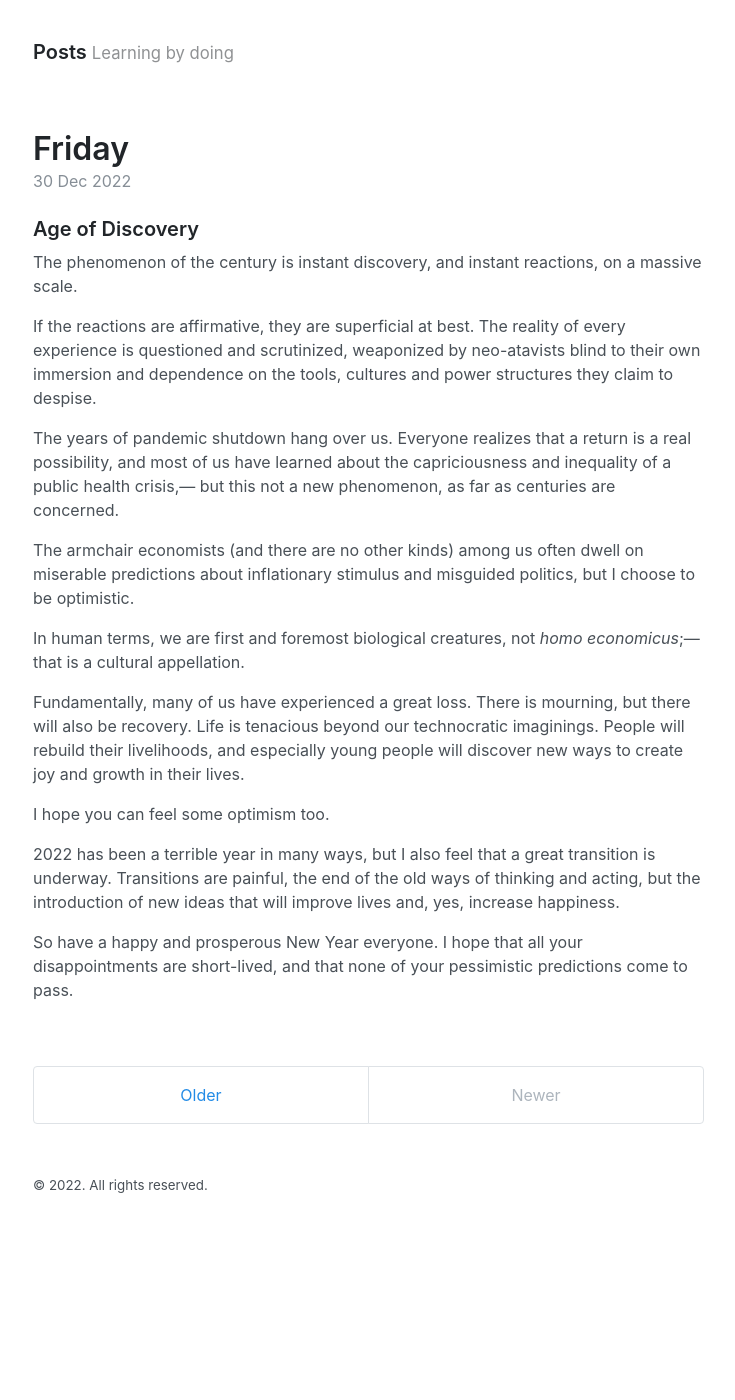
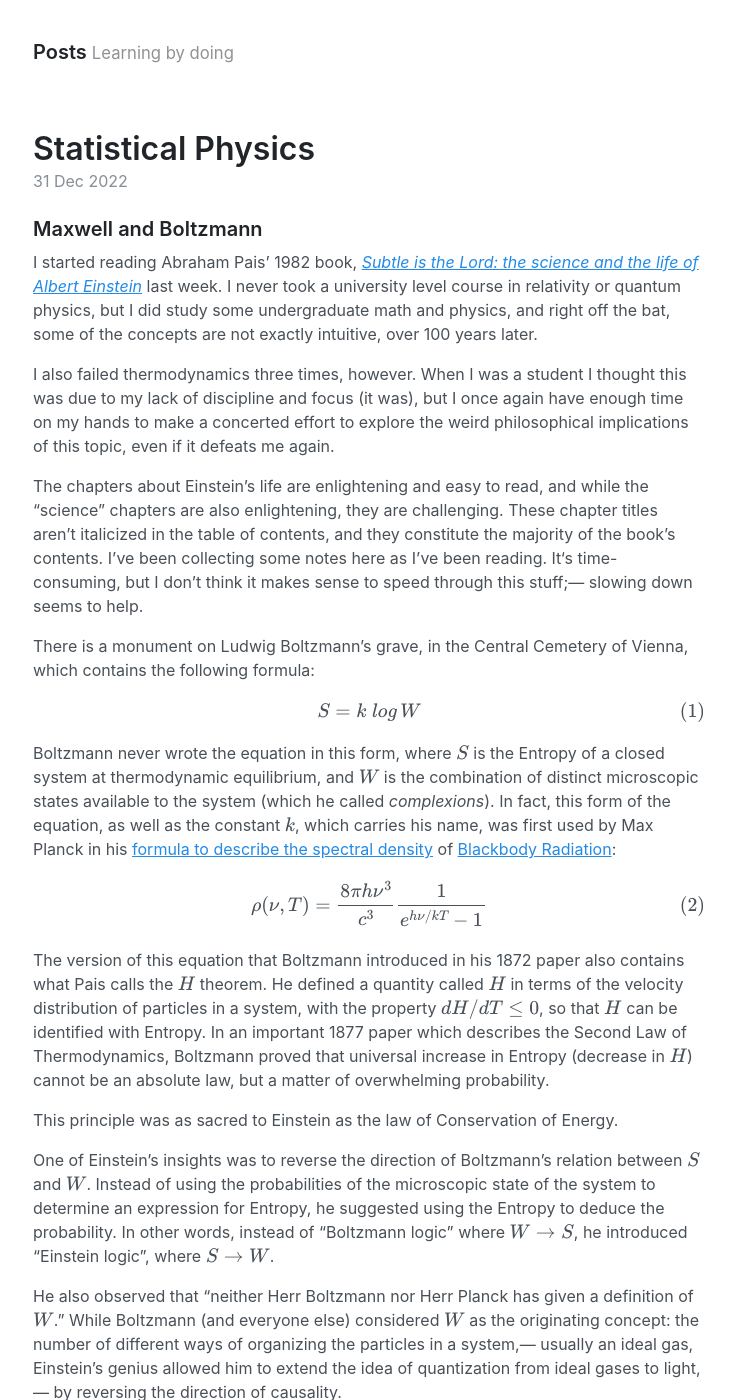
Before and after one commit to mandeluna/mandeluna.github.io, a Jekyll site: the page built from index.html, in a window 1280 px wide and 1400 px high. Shown: the whole window, without its empty margins (271-1006 px from the left). Built offline with Jekyll 4.4.1, drawn with Linux system fonts in a browser that asks for light colours; the list of posts is cut into pages by our own code; some of the changed text lies outside the part shown.

Commit message:
Notes on Einstein's Statistical Physics

```diff
--- a/_config.yml
+++ b/_config.yml
@@ -3,7 +3,7 @@ title: Posts
 tagline: Learning by doing
 url: //wart.ca
 paginate: 1
-baseurl: //mandeluna.github.io
+baseurl: ""
 permalink: pretty
 
 # Gems
--- a/_includes/head.html
+++ b/_includes/head.html
@@ -15,5 +15,7 @@
   <link rel="shortcut icon" href="{{ '/assets/favicon.ico' | relative_url }}">
   <link rel="alternate" type="application/atom+xml" title="{{ site.title }}" href="{{ 'atom.xml' | relative_url }}">
 
+  <script id=”MathJax-script” async src="https://cdn.jsdelivr.net/npm/mathjax@3/es5/tex-mml-chtml.js"></script>
+
   {% seo title=false %}
 </head>
--- /dev/null
+++ b/_posts/2022-12-31-statistical-physics.md
@@ -0,0 +1,74 @@
+### Maxwell and Boltzmann
+<script>
+window.MathJax = {
+  tex: {
+    tags: 'ams'
+  }
+};
+</script>
+
+I started reading Abraham Pais’ 1982 book, [_Subtle is the Lord: the science and the life of Albert
+Einstein_](https://www.goodreads.com/book/show/282459.Subtle_Isthe_Lord) last week. I never took a university level
+course in relativity or quantum physics, but I did study some undergraduate math and physics, and right off the bat,
+some of the concepts are not exactly intuitive, over 100 years later.
+
+I also failed thermodynamics three times, however. When I was a student I thought this was due to my lack of discipline
+and focus (it was), but I once again have enough time on my hands to make a concerted effort to explore the weird
+philosophical implications of this topic, even if it defeats me again.
+
+The chapters about Einstein’s life are enlightening and easy to read, and while the “science” chapters are also
+enlightening, they are challenging. These chapter titles aren’t italicized in the table of contents, and they constitute
+the majority of the book’s contents. I’ve been collecting some notes here as I’ve been reading. It‘s time-consuming,
+but I don’t think it makes sense to speed through this stuff;— slowing down seems to help.
+
+There is a monument on Ludwig Boltzmann’s grave, in the Central Cemetery of Vienna, which contains the following
+formula:
+
+$$ \begin{equation} S = k \; log \, W \end{equation} $$
+
+Boltzmann never wrote the equation in this form, where $$S$$ is the Entropy of a closed system at thermodynamic
+equilibrium, and $$W$$ is the combination of distinct microscopic states available to the system (which he called
+_complexions_). In fact, this form of the equation, as well as the constant $$k$$, which carries his name, was first
+used by Max Planck in his [formula to describe the spectral density](https://en.wikipedia.org/wiki/Planck%27s_law)
+of [Blackbody Radiation](https://en.wikipedia.org/wiki/Ultraviolet_catastrophe):
+
+$$ \begin{equation} \rho(\nu, T) = \frac{8 \pi h \nu^3}{c^3} \frac{1}{e^{h \nu / k T} - 1} \end{equation} $$
+
+The version of this equation that Boltzmann introduced in his 1872 paper also contains what Pais calls the $$H$$
+theorem. He defined a quantity called $$H$$ in terms of the velocity distribution of particles in a system, with the
+property $$ dH/dT \leq 0 $$, so that $$H$$ can be identified with Entropy. In an important 1877 paper which describes
+the Second Law of Thermodynamics, Boltzmann proved that universal increase in Entropy (decrease in $$H$$) cannot be an
+absolute law, but a matter of overwhelming probability.
+
+This principle was as sacred to Einstein as the law of Conservation of Energy.
+
+One of Einstein’s insights was to reverse the direction of Boltzmann’s relation between $$S$$ and $$W$$. Instead of
+using the probabilities of the microscopic state of the system to determine an expression for Entropy, he suggested
+using the Entropy to deduce the probability. In other words, instead of “Boltzmann logic” where $$W \rightarrow S$$, he
+introduced “Einstein logic”, where $$S \rightarrow W$$.
+
+He also observed that “neither Herr Boltzmann nor Herr Planck has given a definition of $$W$$.”  While Boltzmann (and
+everyone else) considered $$W$$ as the originating concept: the number of different ways of organizing the particles in
+a system,— usually an ideal gas, Einstein’s genius allowed him to extend the idea of quantization from ideal gases to
+light,— by reversing the direction of causality.
+
+#### Other notes
+
+Boltzmann’s constant $$k$$ is one of the seven ”defining constants“ in the SI system, and since 2011 is no longer
+experimentally determined, but instead defined with a value of exactly $$1.380649×10^{−23} \; J/K$$.
+
+Boltzmann provided two definitions of thermodynamic probability for a system of _N_ particles. The first, which Einstein
+accepted, was based on the evolution in time of the particles circulating on a 6N-dimensional surface of constant
+energy, later called the $$\Gamma$$-space. The second is a counting definition — the combinations of all possible energy
+levels for these particles.
+
+Pais wonders about Einstein’s reluctance to accept the _status quo_ on the counting problem, and other concepts widely
+accepted in quantum physics. For example, he says that Einstein had subtle ways of expressing his dissatisfaction with
+the conventions of quantum physics, for example, in his references to the Wave Function $$\Psi$$ — in German he always
+used the mathematical term _die Psifunktion_ instead of the more conventional
+_die Wellenfunktion_.
+
+Frank Lambert calls the ”disorder” metaphor to describe Entropy a
+“[cracked crutch](https://pubs.acs.org/doi/abs/10.1021/ed079p187).”
+
+_Next: The Reality of Molecules_
```
